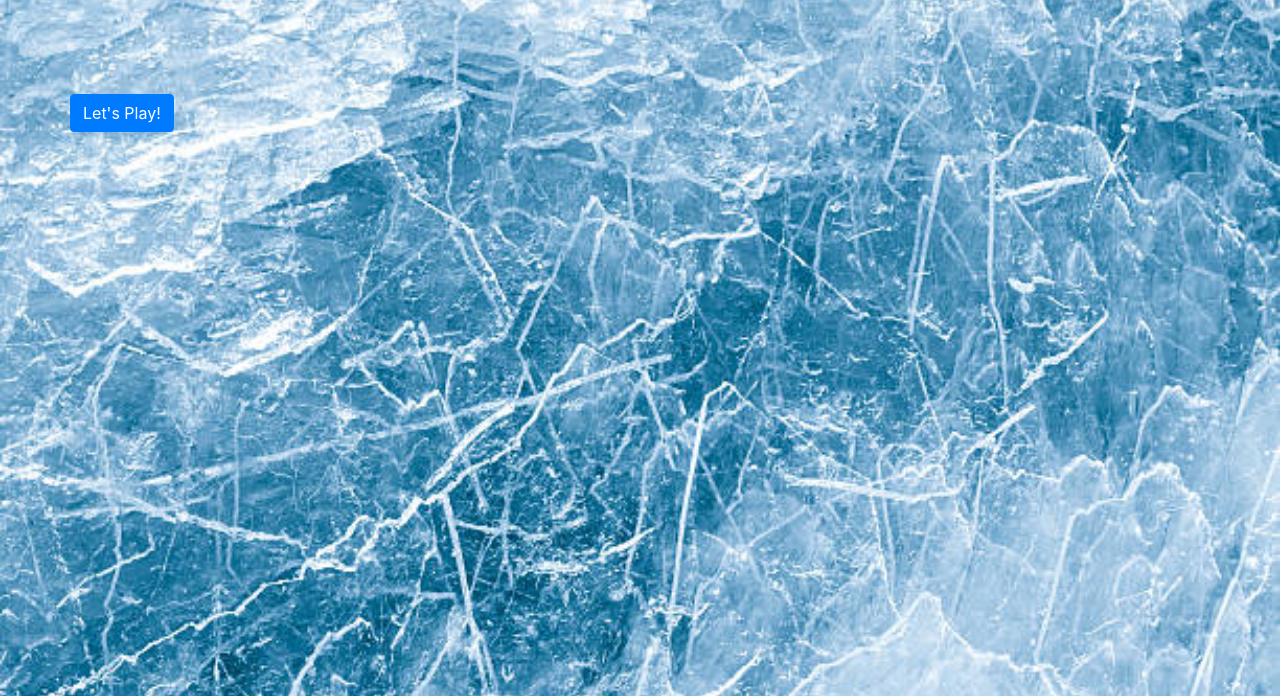
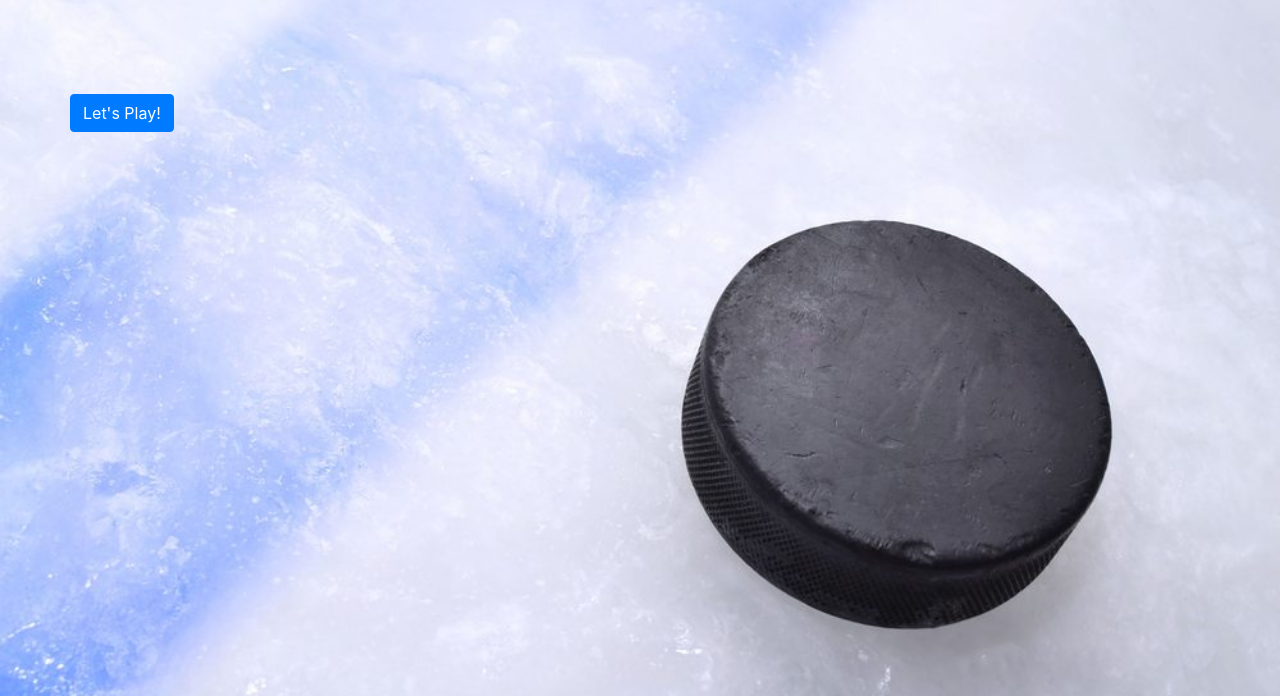
Before and after one commit to JDenick/TriviaGame, a plain HTML site: page assets/index.html in a window 1280 px wide. Shown: the part 104-800 px from the top of the page. Drawn offline with nearby package versions, Linux system fonts and the light colour scheme.

Commit message:
modified background

```diff
--- a/assets/style.css
+++ b/assets/style.css
@@ -1,5 +1,6 @@
 body {
-    background-image: url("images/istockphoto-620737142-612x612.jpg");
+    /* background-image: url("images/istockphoto-620737142-612x612.jpg"); */
+    background-image: url(images/istockphoto-2.jpg);
     background-size: cover;
     opacity: 30px;
 }
```
Also changed, not shown: assets/images/istockphoto-2.jpg (added).
